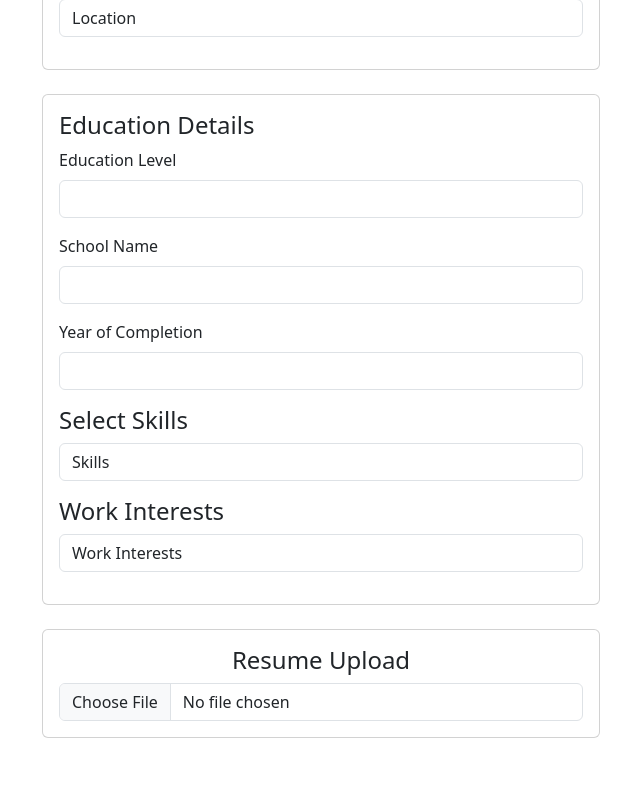
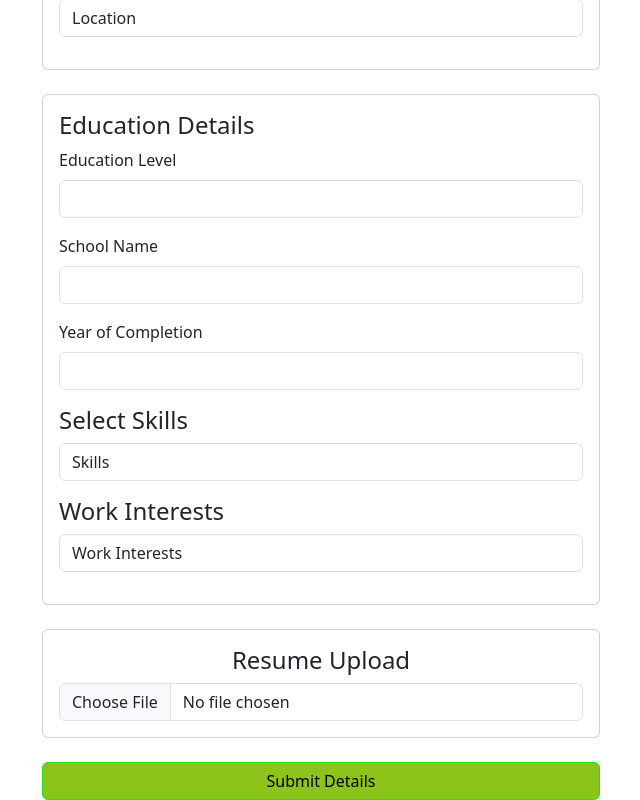
Before and after one commit to Swahilipot-Hub-Developers/fursa2.0-web, a Next.js app: page /jobseeker/skills in a window 1280 px wide. Shown: the part 340-1140 px from the top of the page, without its empty margins (319-959 px from the left). Before the commit the page ends 1078 px from the top, so only its background shows below. Built offline with nearby package versions, Linux system fonts and the light colour scheme.

Commit message:
submit button

```diff
--- a/src/pages/jobseeker/skills.js
+++ b/src/pages/jobseeker/skills.js
@@ -136,6 +136,16 @@ const SkillsPage = ({ firstName }) => {
             </div>
           </div>
         </div>
+        {/* Submit Details Button */}
+        <div className="col-md-6 col-12 mt-4 text-center">
+          <button
+            type="submit"
+            className="btn btn-success"
+            style={{ backgroundColor: "#8CC41C", width: "100%" }}
+          >
+            Submit Details
+          </button>
+        </div>
       </div>
     );
   };
```
